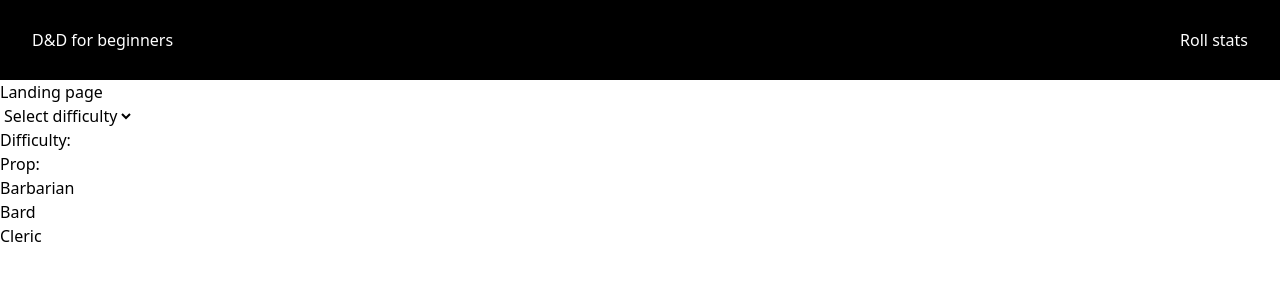
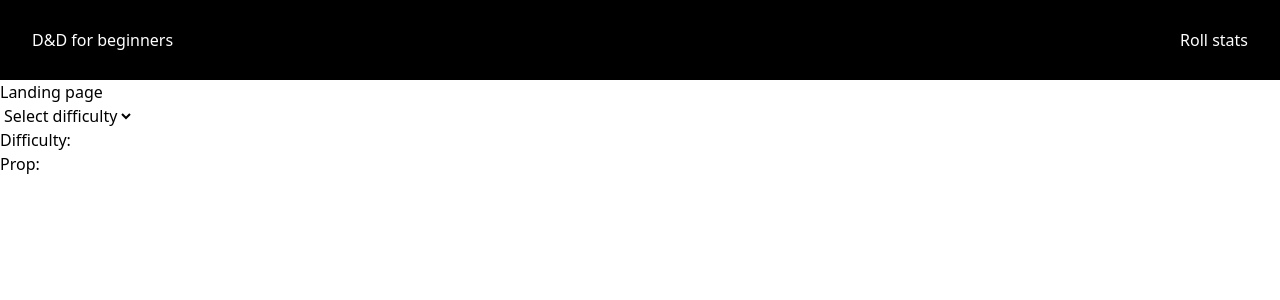
Before and after one commit to AlexanderA02/Vue-labb-individuell, a Vue app: page / in a window 1280 px wide. Shown: the top 300 px of the page. Built offline with nearby package versions, Linux system fonts and the light colour scheme.

Commit message:
Filtering of dnd classes using computed.

```diff
--- a/public/dndClassesDB.json
+++ b/public/dndClassesDB.json
@@ -1,5 +1,6 @@
 [
-  { "id": "1", "name": "Barbarian" },
-  { "id": "2", "name": "Bard" },
-  { "id": "3", "name": "Cleric" }
+  { "id": "1", "name": "Barbarian", "difficulty": "easy" },
+  { "id": "2", "name": "Bard", "difficulty": "hard" },
+  { "id": "3", "name": "Cleric", "difficulty": "medium" },
+  { "id": "4", "name": "Druid", "difficulty": "medium" }
 ]
--- a/src/components/DndClassList.vue
+++ b/src/components/DndClassList.vue
@@ -1,5 +1,5 @@
 <script setup>
-import { onMounted, ref } from 'vue'
+import { onMounted, ref, computed } from 'vue'
 import axios from 'axios'
 import { RouterLink } from 'vue-router'
 
@@ -18,14 +18,21 @@ const getClasses = () => {
   })
 }
 
+const filterOnDifficulty = computed(() => {
+  return dndClasses.value.filter((dndClass) => {
+    return dndClass.difficulty === props.difficulty
+  })
+})
+
 // onMounted gör att getClasses körs när componenten HomeView.vue monteras i html:n.
 onMounted(getClasses)
 </script>
 
 <template>
   <p>Prop:{{ props.difficulty }}</p>
-  <ul>
-    <li v-for="dndClass in dndClasses">
+  <!-- v-if gör att listan enbart renderas om dndClasses har ett värde annat än undefined, detta undviker en exeption. -->
+  <ul v-if="dndClasses">
+    <li v-for="dndClass in filterOnDifficulty">
       <!-- :to gör att allt efter = tolkas som JavaScript, annars tolkas det bara som en sträng. -->
       <RouterLink :to="`/roll-stats/${dndClass.name}`">
         {{ dndClass.name }}
--- a/src/views/HomeView.vue
+++ b/src/views/HomeView.vue
@@ -17,6 +17,7 @@ const difficulty = ref(null)
     <option value="easy">Easy</option>
   </select>
   <p>Difficulty:{{ difficulty }}</p>
+  <p></p>
 
   <DndClassList :difficulty="difficulty"></DndClassList>
 </template>
```
